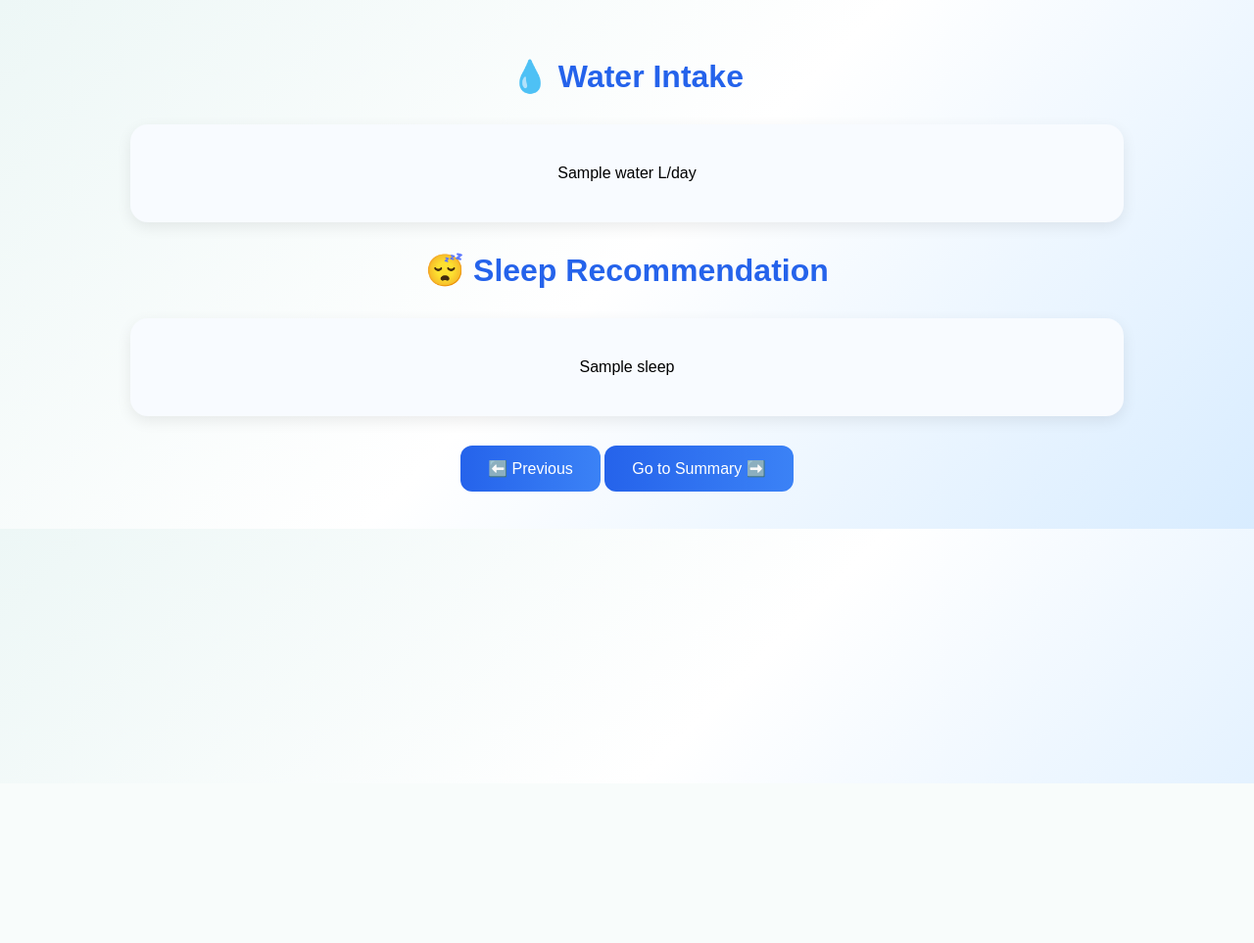
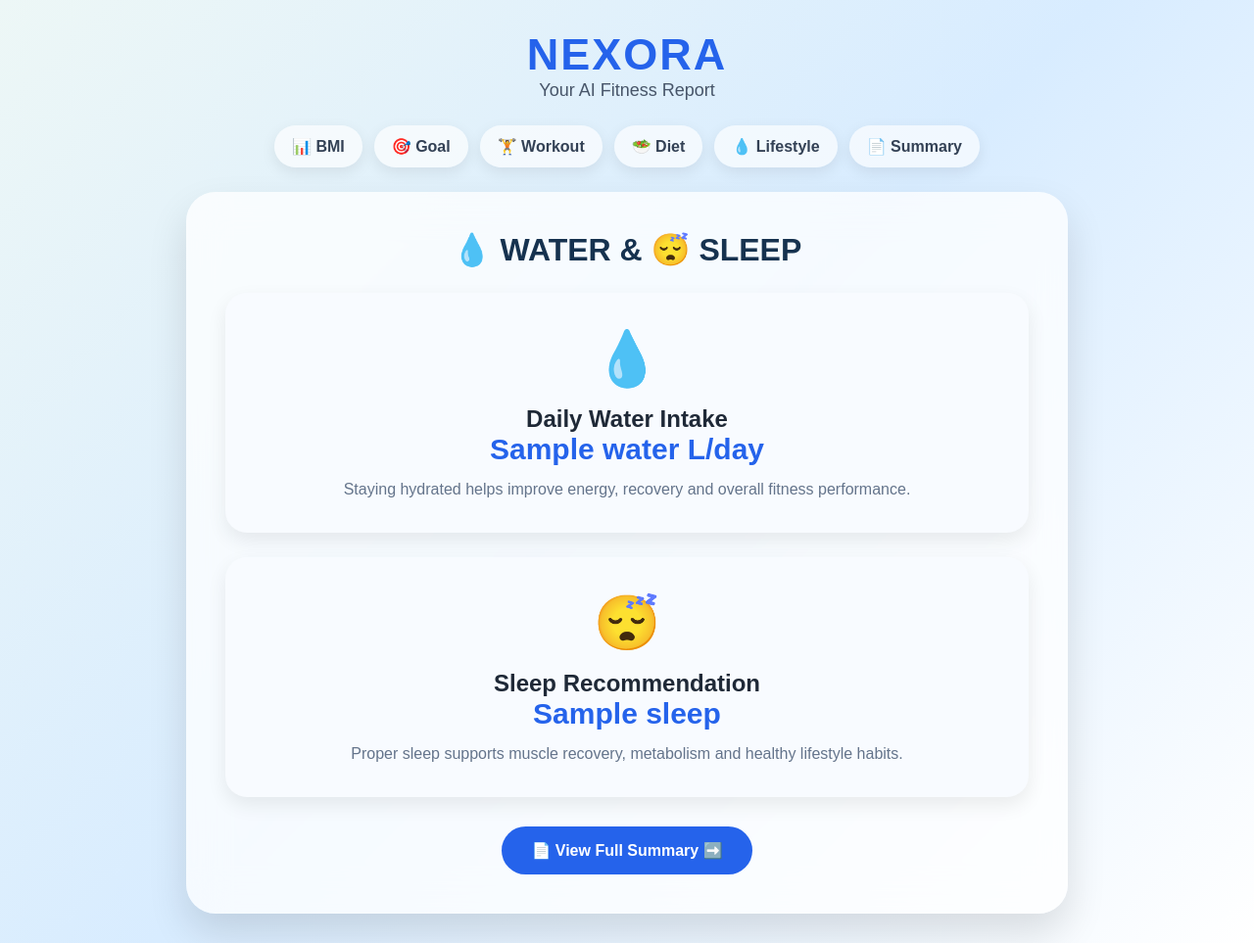
Before and after one commit to santhoshsrinika7/Fitness-AI, a Flask app: template templates/result5.html in a window 1280 px wide. Shown: the whole page at 98% size. Before the commit the page ends 800 px from the top, so only its background shows below. Run offline with Flask 3, Linux system fonts and the light colour scheme; the template is opened without the code that fills it: most values are stand-ins (such as "Sample title", 1, 10 or a date in 2020).

Commit message:
Update result5.html

```diff
--- a/templates/result5.html
+++ b/templates/result5.html
@@ -1,33 +1,452 @@
 <!DOCTYPE html>
-<html>
+<html lang="en">
+
 <head>
-    <title>NEXORA - Slide 5</title>
-    <style>/* same CSS as above */
-body{font-family:Arial, Helvetica, sans-serif;background:linear-gradient(135deg,#edf7f6,#ffffff,#d8ecff);text-align:center;padding:30px;}
-        .container{background:white;width:90%;max-width:900px;margin:auto;padding:40px;border-radius:25px;box-shadow:0 15px 40px rgba(0,0,0,.15);}
-        h1{color:#2563eb;} h2{color:#16a34a;}
-        .card{width:80%;margin:30px auto;background:#f8fbff;padding:25px;border-radius:18px;box-shadow:0 5px 15px rgba(0,0,0,.08);}
-        .btn{text-decoration:none;background:linear-gradient(90deg,#2563eb,#3b82f6);color:white;padding:14px 28px;border-radius:12px;display:inline-block;transition:.3s;}
-        .btn:hover{background:linear-gradient(90deg,#1d4ed8,#2563eb);}</style>
+
+<title>NEXORA - Lifestyle Report</title>
+
+<meta name="viewport" content="width=device-width, initial-scale=1.0">
+
+
+<style>
+
+*{
+    margin:0;
+    padding:0;
+    box-sizing:border-box;
+}
+
+
+body{
+
+    font-family:'Poppins',Arial,sans-serif;
+
+    background:linear-gradient(135deg,#edf7f6,#d8ecff,#ffffff);
+
+    min-height:100vh;
+
+    padding:30px;
+
+    color:#1f2937;
+
+}
+
+
+
+/* HEADER */
+
+.header{
+
+    text-align:center;
+
+    margin-bottom:25px;
+
+}
+
+
+.logo{
+
+    font-size:45px;
+
+    font-weight:700;
+
+    color:#2563eb;
+
+    letter-spacing:2px;
+
+}
+
+
+.subtitle{
+
+    color:#475569;
+
+    font-size:18px;
+
+}
+
+
+
+/* NAVIGATION */
+
+
+.dashboard-nav{
+
+    display:flex;
+
+    justify-content:center;
+
+    gap:12px;
+
+    flex-wrap:wrap;
+
+    margin:25px auto;
+
+}
+
+
+.dashboard-nav a{
+
+    text-decoration:none;
+
+    color:#334155;
+
+    background:rgba(255,255,255,.65);
+
+    padding:12px 18px;
+
+    border-radius:30px;
+
+    font-weight:600;
+
+    box-shadow:0 5px 15px rgba(0,0,0,.08);
+
+    transition:.3s;
+
+}
+
+
+.dashboard-nav a:hover{
+
+    background:#2563eb;
+
+    color:white;
+
+    transform:translateY(-3px);
+
+}
+
+
+
+/* MAIN */
+
+
+.container{
+
+    width:90%;
+
+    max-width:900px;
+
+    margin:auto;
+
+    background:rgba(255,255,255,.75);
+
+    backdrop-filter:blur(20px);
+
+    padding:40px;
+
+    border-radius:30px;
+
+    box-shadow:0 20px 40px rgba(0,0,0,.12);
+
+}
+
+
+
+
+h1{
+
+    text-align:center;
+
+    color:#16324F;
+
+    margin-bottom:25px;
+
+}
+
+
+
+
+.card{
+
+    background:#f8fbff;
+
+    padding:35px;
+
+    margin:25px auto;
+
+    border-radius:22px;
+
+    text-align:center;
+
+    box-shadow:0 8px 20px rgba(0,0,0,.08);
+
+}
+
+
+
+
+.icon{
+
+    font-size:55px;
+
+    margin-bottom:15px;
+
+}
+
+
+
+
+.value{
+
+    font-size:30px;
+
+    font-weight:700;
+
+    color:#2563eb;
+
+}
+
+
+
+
+.description{
+
+    margin-top:15px;
+
+    color:#64748b;
+
+    font-size:16px;
+
+}
+
+
+
+
+/* BUTTON */
+
+
+.navigation{
+
+    display:flex;
+
+    justify-content:center;
+
+    margin-top:30px;
+
+}
+
+
+
+.btn{
+
+    text-decoration:none;
+
+    background:#2563eb;
+
+    color:white;
+
+    padding:15px 30px;
+
+    border-radius:30px;
+
+    font-weight:600;
+
+    transition:.3s;
+
+}
+
+
+
+.btn:hover{
+
+    background:#1d4ed8;
+
+    transform:translateY(-3px);
+
+}
+
+
+
+
+
+@media(max-width:700px){
+
+
+.container{
+
+width:100%;
+
+padding:25px;
+
+}
+
+
+.logo{
+
+font-size:35px;
+
+}
+
+
+.value{
+
+font-size:25px;
+
+}
+
+
+}
+
+
+</style>
+
 </head>
+
+
 <body>
-<h1>💧 Water Intake</h1>
-<div class="card">
-    <p>{{water}} L/day</p>
+
+
+
+<div class="header">
+
+
+<div class="logo">
+
+NEXORA
+
 </div>
 
 
-    <h1>😴 Sleep Recommendation</h1>
-    <div class="card">
-        <p>{{sleep}}</p>
-    </div>
+<div class="subtitle">
 
-   <div class="navigation">
-  <a href="/result4" class="btn">⬅️ Previous</a>
-  <a href="/summary" class="btn">Go to Summary ➡️</a>
+Your AI Fitness Report
+
 </div>
 
 
 </div>
+
+
+
+
+
+
+
+<div class="dashboard-nav">
+
+
+<a href="/result1">📊 BMI</a>
+
+<a href="/result2">🎯 Goal</a>
+
+<a href="/result3">🏋️ Workout</a>
+
+<a href="/result4">🥗 Diet</a>
+
+<a href="/result5">💧 Lifestyle</a>
+
+<a href="/summary">📄 Summary</a>
+
+
+</div>
+
+
+
+
+
+
+
+<div class="container">
+
+
+<h1>💧 WATER & 😴 SLEEP</h1>
+
+
+
+
+
+<div class="card">
+
+
+<div class="icon">
+
+💧
+
+</div>
+
+
+<h2>Daily Water Intake</h2>
+
+
+<div class="value">
+
+{{water}} L/day
+
+</div>
+
+
+<p class="description">
+
+Staying hydrated helps improve energy, recovery and overall fitness performance.
+
+</p>
+
+
+</div>
+
+
+
+
+
+
+
+<div class="card">
+
+
+<div class="icon">
+
+😴
+
+</div>
+
+
+<h2>Sleep Recommendation</h2>
+
+
+<div class="value">
+
+{{sleep}}
+
+</div>
+
+
+<p class="description">
+
+Proper sleep supports muscle recovery, metabolism and healthy lifestyle habits.
+
+</p>
+
+
+</div>
+
+
+
+
+
+
+
+<div class="navigation">
+
+
+<a href="/summary" class="btn">
+
+📄 View Full Summary ➡️
+
+</a>
+
+
+</div>
+
+
+
+
+</div>
+
+
+
+
+
 </body>
+
 </html>
```
